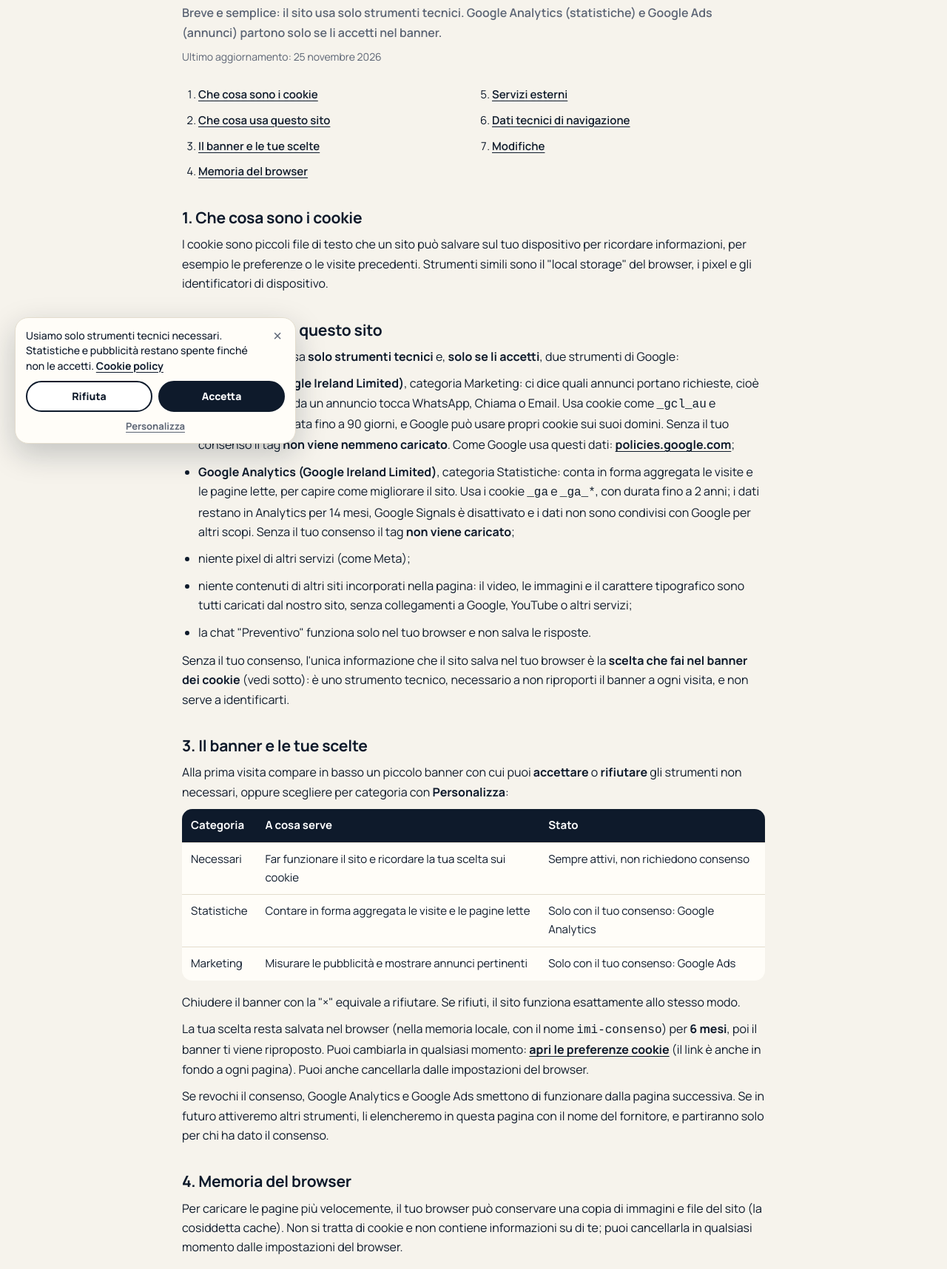
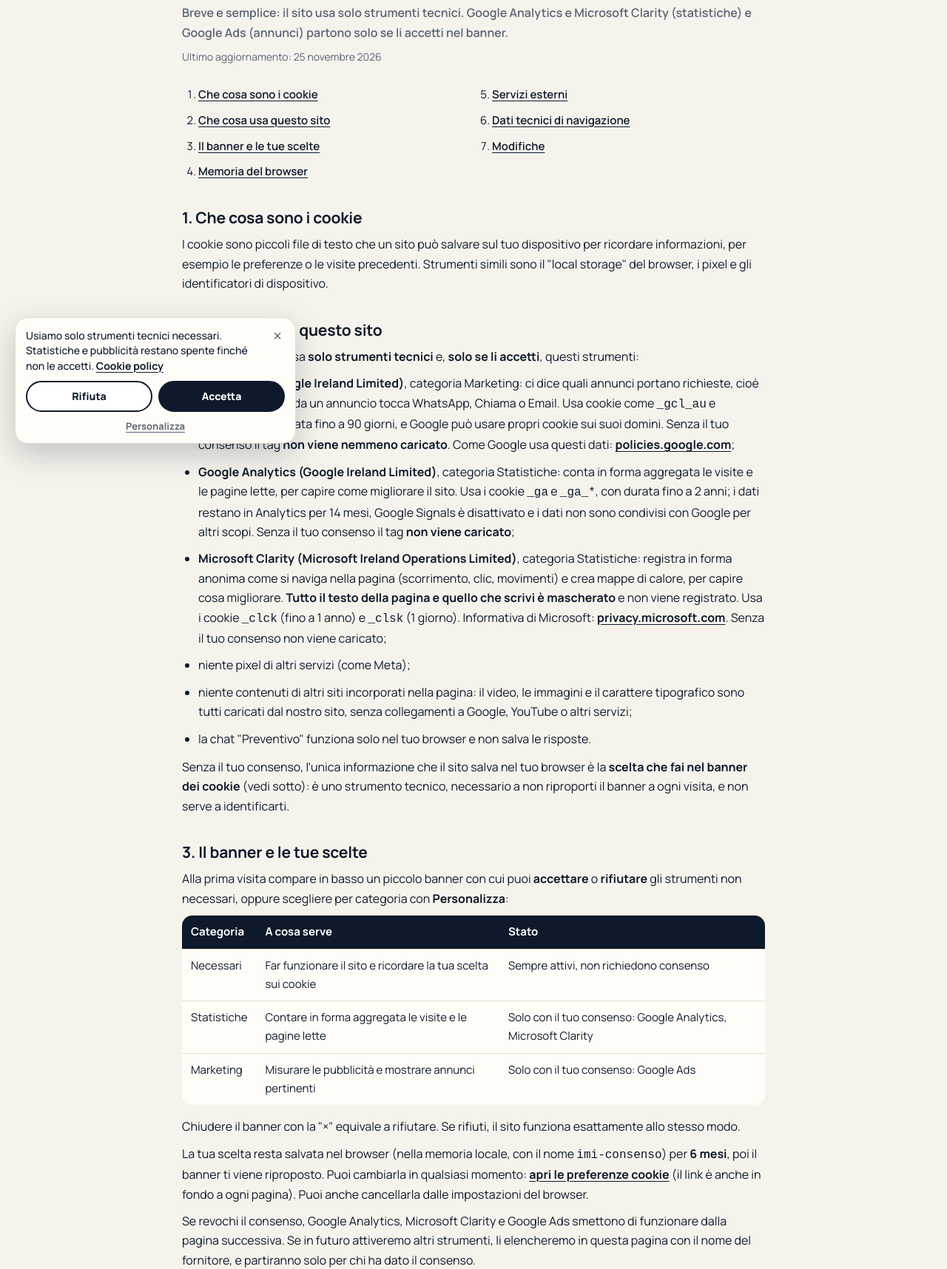
Before and after one commit to desiderigabriele-spec/IMISERVICE, a plain HTML site: page cookie.html in a window 1280 px wide. Shown: the part 188-1904 px from the top of the page at 74% size. Drawn offline with Linux system fonts and the light colour scheme.

Commit message:
Microsoft Clarity con consenso Statistiche; cookie policy, privacy e banner aggiornati
Co-Authored-By: Claude Opus 5.5 <noreply@anthropic.com>
Claude-Session: https://claude.ai/code/session_01NCWZ2HutzFLhFFi9Pu68i2

```diff
--- a/assets/js/config.js
+++ b/assets/js/config.js
@@ -18,6 +18,8 @@ window.IMI_CONFIG = {
   googleTag: 'GTM-NGMGNLPK',
   // Tag Google di Google Analytics: parte solo con il consenso "Statistiche" (vedi misura.js)
   analyticsTag: 'GTM-5JPLVWKP',
+  // Microsoft Clarity (registrazioni anonime e mappe di calore): parte solo con il consenso "Statistiche"
+  clarityId: 'zjq05l4eqa',
   // Snippet evento della conversione "Contatti" in Google Ads, es. 'AW-123456789/AbCdEfGh' (vuoto = solo evento "contatto")
   adsConversione: 'AW-18595507068/Z5RhCK_qsL8dEPzWg6NF'
 };
--- a/assets/js/consenso.js
+++ b/assets/js/consenso.js
@@ -68,7 +68,7 @@
     box.innerHTML = `<button class="x" type="button" aria-label="Chiudi e rifiuta">×</button>
       <p>Usiamo solo strumenti tecnici necessari. Statistiche e pubblicità restano spente finché non le accetti. <a href="/cookie">Cookie policy</a></p>
       <div class="cats">${CAT.map(c => `<label><b>${c.t}</b><small>${c.d}</small><input type="checkbox" data-k="${c.k}" ${c.fisso || v[c.k] ? 'checked' : ''} ${c.fisso ? 'disabled' : ''}></label>`).join('')}
-        <p class="nota">Statistiche: Google Analytics, per contare le visite. Marketing: Google Ads, per sapere quali annunci portano richieste.</p></div>
+        <p class="nota">Statistiche: Google Analytics e Microsoft Clarity, per contare le visite e capire come si usa il sito. Marketing: Google Ads, per sapere quali annunci portano richieste.</p></div>
       <div class="b"><button type="button" class="no">Rifiuta</button><button type="button" class="ok">Accetta</button></div>
       <button type="button" class="pers">Personalizza</button>`;
     if (dettaglio) box.classList.add('det');
--- a/cookie.html
+++ b/cookie.html
@@ -22,7 +22,7 @@
 <main>
   <p class="kicker">Cookie policy</p>
   <h1>Cookie policy</h1>
-  <p class="lead">Breve e semplice: il sito usa solo strumenti tecnici. Google Analytics (statistiche) e Google Ads (annunci) partono solo se li accetti nel banner.</p>
+  <p class="lead">Breve e semplice: il sito usa solo strumenti tecnici. Google Analytics e Microsoft Clarity (statistiche) e Google Ads (annunci) partono solo se li accetti nel banner.</p>
   <p class="upd">Ultimo aggiornamento: 25 novembre 2026</p>
   <nav class="toc" aria-label="Indice"><ol><li><a href="#cosa">Che cosa sono i cookie</a></li><li><a href="#nostri">Che cosa usa questo sito</a></li><li><a href="#banner">Il banner e le tue scelte</a></li><li><a href="#cache">Memoria del browser</a></li><li><a href="#esterni">Servizi esterni</a></li><li><a href="#server">Dati tecnici di navigazione</a></li><li><a href="#modifiche">Modifiche</a></li></ol></nav>
 
@@ -30,10 +30,11 @@
   <p>I cookie sono piccoli file di testo che un sito può salvare sul tuo dispositivo per ricordare informazioni, per esempio le preferenze o le visite precedenti. Strumenti simili sono il "local storage" del browser, i pixel e gli identificatori di dispositivo.</p>
 
   <h2 id="nostri">2. Che cosa usa questo sito</h2>
-  <p>Il sito di IMI Service usa <b>solo strumenti tecnici</b> e, <b>solo se li accetti</b>, due strumenti di Google:</p>
+  <p>Il sito di IMI Service usa <b>solo strumenti tecnici</b> e, <b>solo se li accetti</b>, questi strumenti:</p>
   <ul>
     <li><b>Google Ads (Google Ireland Limited)</b>, categoria Marketing: ci dice quali annunci portano richieste, cioè quando chi arriva da un annuncio tocca WhatsApp, Chiama o Email. Usa cookie come <code>_gcl_au</code> e <code>_gcl_aw</code>, con durata fino a 90 giorni, e Google può usare propri cookie sui suoi domini. Senza il tuo consenso il tag <b>non viene nemmeno caricato</b>. Come Google usa questi dati: <a href="https://policies.google.com/technologies/ads?hl=it" rel="noopener">policies.google.com</a>;</li>
     <li><b>Google Analytics (Google Ireland Limited)</b>, categoria Statistiche: conta in forma aggregata le visite e le pagine lette, per capire come migliorare il sito. Usa i cookie <code>_ga</code> e <code>_ga_*</code>, con durata fino a 2 anni; i dati restano in Analytics per 14 mesi, Google Signals è disattivato e i dati non sono condivisi con Google per altri scopi. Senza il tuo consenso il tag <b>non viene caricato</b>;</li>
+    <li><b>Microsoft Clarity (Microsoft Ireland Operations Limited)</b>, categoria Statistiche: registra in forma anonima come si naviga nella pagina (scorrimento, clic, movimenti) e crea mappe di calore, per capire cosa migliorare. <b>Tutto il testo della pagina e quello che scrivi è mascherato</b> e non viene registrato. Usa i cookie <code>_clck</code> (fino a 1 anno) e <code>_clsk</code> (1 giorno). Informativa di Microsoft: <a href="https://privacy.microsoft.com/it-it/privacystatement" rel="noopener">privacy.microsoft.com</a>. Senza il tuo consenso non viene caricato;</li>
     <li>niente pixel di altri servizi (come Meta);</li>
     <li>niente contenuti di altri siti incorporati nella pagina: il video, le immagini e il carattere tipografico sono tutti caricati dal nostro sito, senza collegamenti a Google, YouTube o altri servizi;</li>
     <li>la chat "Preventivo" funziona solo nel tuo browser e non salva le risposte.</li>
@@ -46,13 +47,13 @@
     <thead><tr><th>Categoria</th><th>A cosa serve</th><th>Stato</th></tr></thead>
     <tbody>
       <tr><td data-l="Categoria">Necessari</td><td data-l="A cosa serve">Far funzionare il sito e ricordare la tua scelta sui cookie</td><td data-l="Stato">Sempre attivi, non richiedono consenso</td></tr>
-      <tr><td data-l="Categoria">Statistiche</td><td data-l="A cosa serve">Contare in forma aggregata le visite e le pagine lette</td><td data-l="Stato">Solo con il tuo consenso: Google Analytics</td></tr>
+      <tr><td data-l="Categoria">Statistiche</td><td data-l="A cosa serve">Contare in forma aggregata le visite e le pagine lette</td><td data-l="Stato">Solo con il tuo consenso: Google Analytics, Microsoft Clarity</td></tr>
       <tr><td data-l="Categoria">Marketing</td><td data-l="A cosa serve">Misurare le pubblicità e mostrare annunci pertinenti</td><td data-l="Stato">Solo con il tuo consenso: Google Ads</td></tr>
     </tbody>
   </table>
   <p>Chiudere il banner con la "×" equivale a rifiutare. Se rifiuti, il sito funziona esattamente allo stesso modo.</p>
   <p>La tua scelta resta salvata nel browser (nella memoria locale, con il nome <code>imi-consenso</code>) per <b>6 mesi</b>, poi il banner ti viene riproposto. Puoi cambiarla in qualsiasi momento: <a href="/cookie" data-cookie-pref>apri le preferenze cookie</a> (il link è anche in fondo a ogni pagina). Puoi anche cancellarla dalle impostazioni del browser.</p>
-  <p>Se revochi il consenso, Google Analytics e Google Ads smettono di funzionare dalla pagina successiva. Se in futuro attiveremo altri strumenti, li elencheremo in questa pagina con il nome del fornitore, e partiranno solo per chi ha dato il consenso.</p>
+  <p>Se revochi il consenso, Google Analytics, Microsoft Clarity e Google Ads smettono di funzionare dalla pagina successiva. Se in futuro attiveremo altri strumenti, li elencheremo in questa pagina con il nome del fornitore, e partiranno solo per chi ha dato il consenso.</p>
 
   <h2 id="cache">4. Memoria del browser</h2>
   <p>Per caricare le pagine più velocemente, il tuo browser può conservare una copia di immagini e file del sito (la cosiddetta cache). Non si tratta di cookie e non contiene informazioni su di te; puoi cancellarla in qualsiasi momento dalle impostazioni del browser.</p>
```
Also changed, not shown: assets/js/misura.js (+11 -4 lines), note-legali.html (+1 -1 lines), privacy.html (+2 -1 lines).
